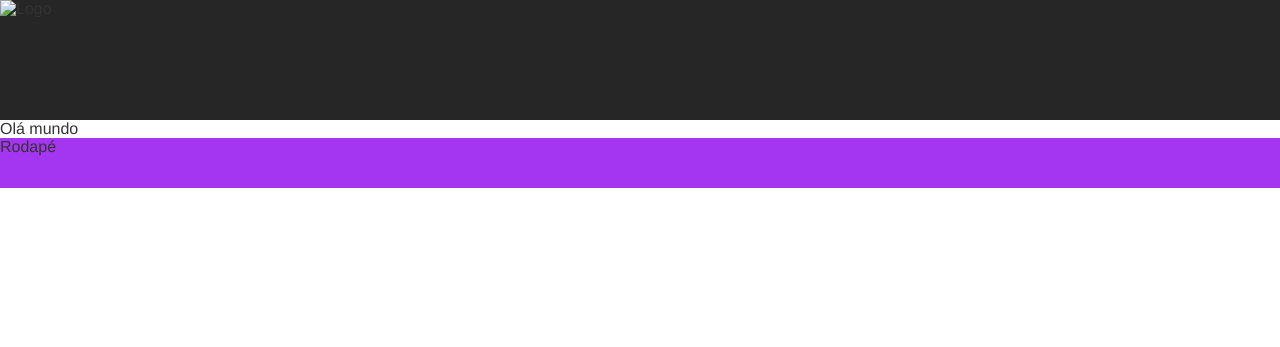
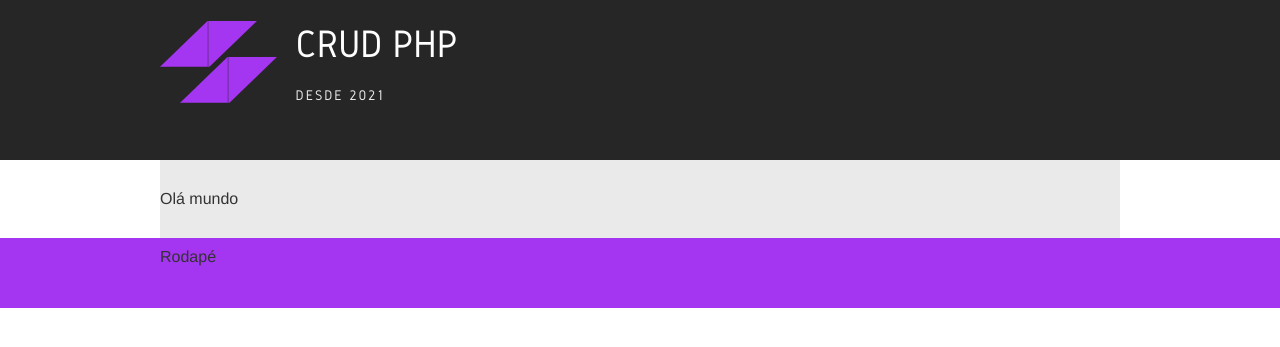
Before and after one commit to EdFigueiredo/crudphp, a PHP site: page / in a window 1280 px wide. Shown: the top 347 px of the page. Run offline with PHP 8.4, Linux system fonts and the light colour scheme.

Commit message:
Atualizado

```diff
--- a/estilo.css
+++ b/estilo.css
@@ -1,3 +1,4 @@
+/*ESTILO CSS*/
 *{
 	margin:0;
 	padding:0;
@@ -9,9 +10,25 @@ body{
 }
 header{
 	height:120px;
+	padding:20px;
 	background-color:#262626;
+	color:#FFFFFF;
 }
 footer{
 	height:50px;
-	background-color: #a435f0
+	background-color: #a435f0;
+	padding:10px 0;
 }
+
+/*Class*/
+.container{
+	margin:0 auto;
+	width:960px;
+
+
+}
+/*id*/
+#conteudo{
+	padding:30px 0;
+	background-color: #eaeaea;
+}
--- a/footer.php
+++ b/footer.php
@@ -1,4 +1,6 @@
 </div>
 <footer>
-	Rodapé
+	<div class="container">
+		Rodapé
+	</div>
 </footer>
--- a/header.php
+++ b/header.php
@@ -7,8 +7,10 @@
 	</head>
 	<body>
 		<header>
-			<img src="" title="Logo" alt="Logo">
+			<div class="container">
+			<img src="img/logo.png" title="Logo" alt="Logo">
 			<div id="menu"></div>
+			</div>
 		</header>
-		<div id="conteudo">
+		<div id="conteudo" class="container">
 		<!--Aqui se encontra somente até o cabeçalho da página, onde a div será fechada em footer.php-->
```
Also changed, not shown: indexBanco.php (added, +63 -0 lines), logo.png (added).
